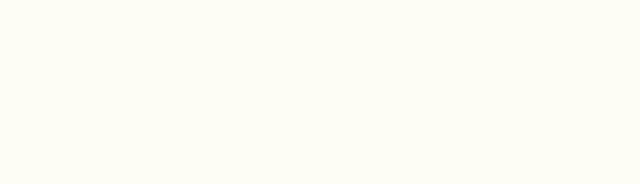
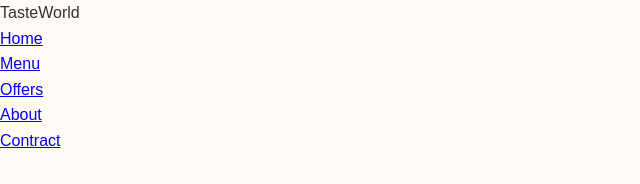
Before and after one commit to Hasan1971f/tasteworld-fresh-delicious-food, a plain HTML site: page index.html in a window 1280 px wide. Shown: the whole page, without its empty margins (0-640 px from the left). Drawn offline with Linux system fonts and the light colour scheme.

Commit message:
Added header Html structure with logo and navigation menu

```diff
--- a/index.html
+++ b/index.html
@@ -9,7 +9,21 @@
 </head>
 
 <body>
-
+    <!-- ===== Header ===== -->
+    <header>
+        <div class="container">
+            <div class="logo">TasteWorld</div>
+            <nav>
+                <ul>
+                    <li><a href="#">Home</a></li>
+                    <li><a href="#">Menu</a></li>
+                    <li><a href="#">Offers</a></li>
+                    <li><a href="#">About</a></li>
+                    <li><a href="#">Contract</a></li>
+                </ul>
+            </nav>
+        </div>
+    </header>
 </body>
 
 </html>
```
